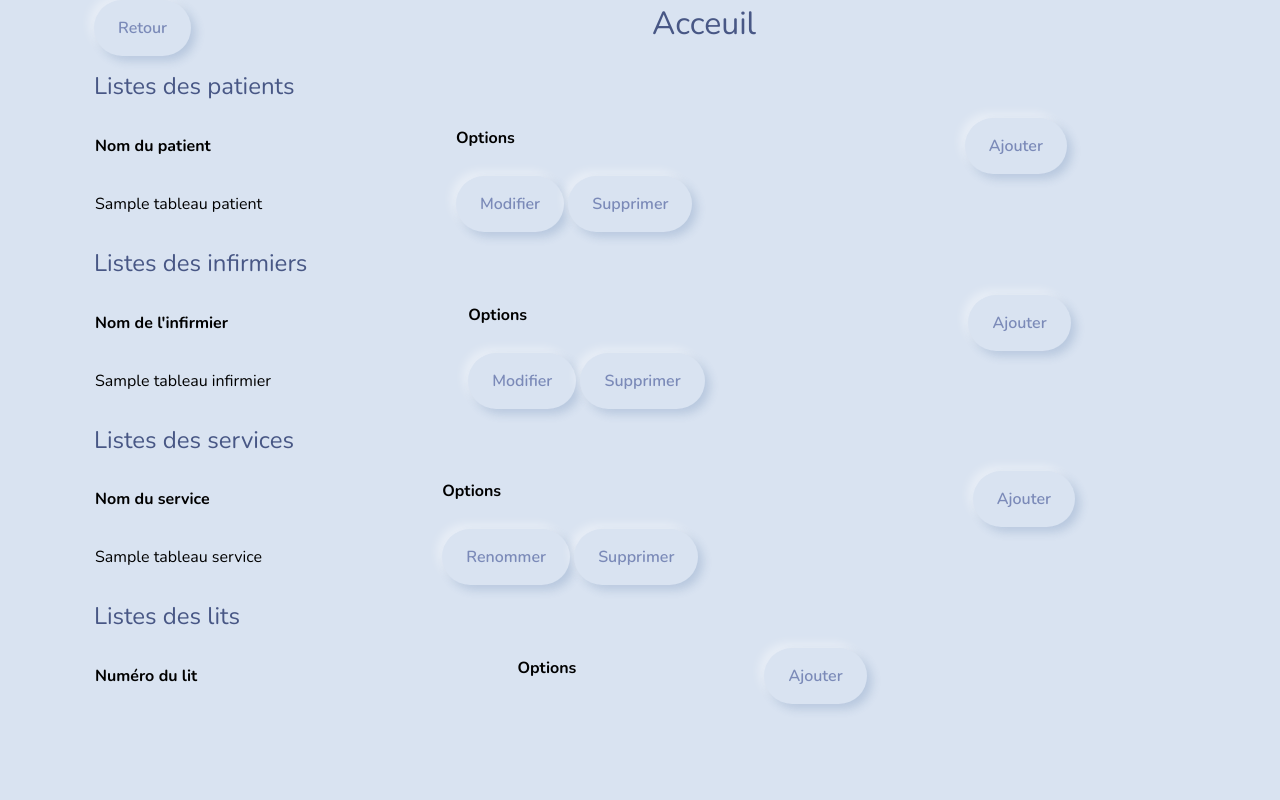
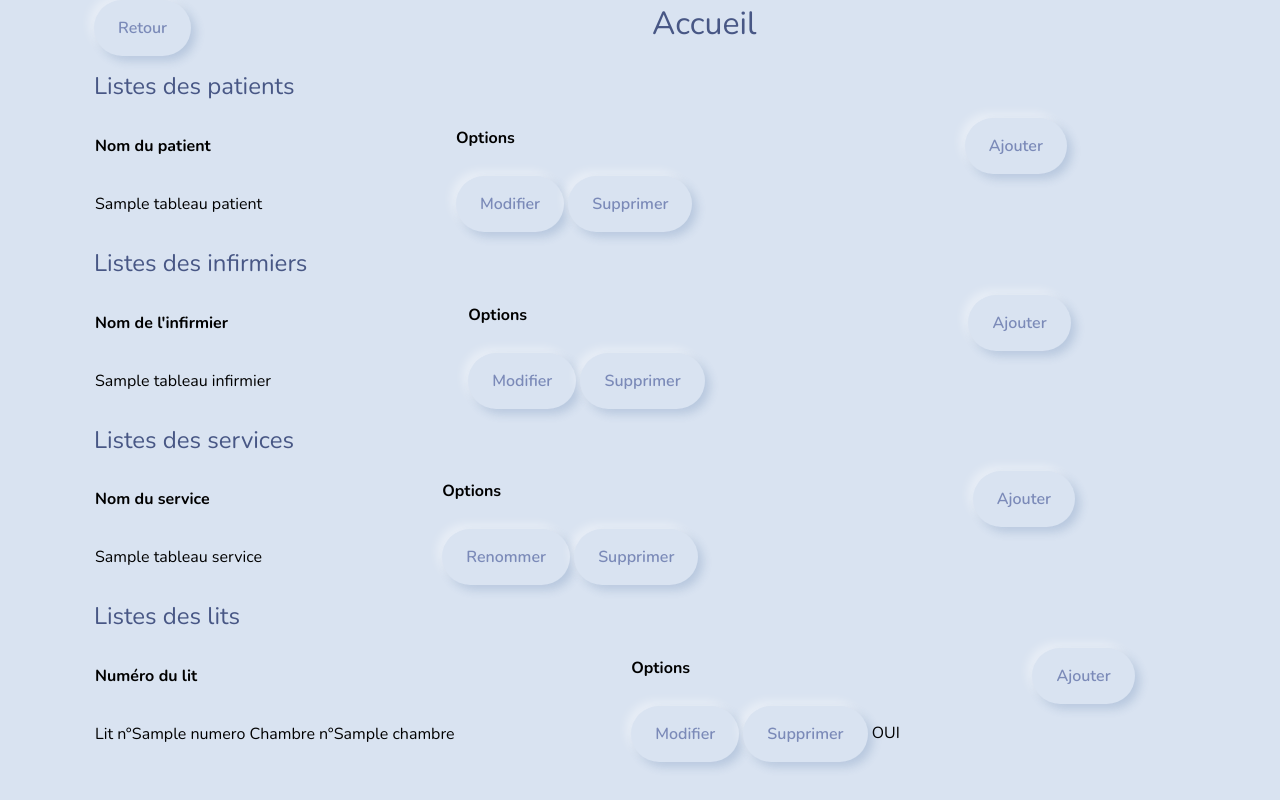
Before and after one commit to Remistln/GestionPatient, a Symfony app: template AppHopital/templates/accueil_administrateur/index.html.twig in a window 1280 px wide. Run offline with Twig, Linux system fonts and the light colour scheme; the template is opened without the code that fills it: most values are stand-ins (such as "Sample title", 1, 10 or a date in 2020); lists and menus that the app fills with data are empty; some libraries are stand-ins or nearby versions.

Commit message:
Modification de la redirection du bouton retour sur les pages d'ajouts et de modification

```diff
--- a/AppHopital/templates/accueil_administrateur/index.html.twig
+++ b/AppHopital/templates/accueil_administrateur/index.html.twig
@@ -9,7 +9,7 @@
             <div class="col-md">
                 <button onclick="window.location.href = '/';" type="button" class="btn btn-secondary">Retour</button>
             </div>
-            <div class="col-md align-self-center"><h2>Acceuil</h2></div>
+            <div class="col-md align-self-center"><h2>Accueil</h2></div>
 
         </div>
     </div>
@@ -37,7 +37,7 @@
                         <td>{{ patients.nom }}</td>
                         <td>
                             <button onclick="window.location.href='/modification/patient/{{ patients.id }}';" type="button" class="btn btn-secondary">Modifier</button>
-                            <button type="button" class="btn btn-secondary">Supprimer</button>
+                            <button onclick="window.location.href='/confirme/delete/patient/{{ patients.id }}';" type="button" class="btn btn-secondary">Supprimer</button>
                         </td>
                     </tr>
                 {% endfor %}
@@ -72,8 +72,8 @@
                     <tr>
                         <td>{{ infirmiers.nom }}</td>
                         <td>
-                            <button onclick="window.location.href='/modification/blank';"type="button" class="btn btn-secondary">Modifier</button>
-                            <button type="button" class="btn btn-secondary">Supprimer</button>
+                            <button onclick="window.location.href='/modification/infirmier/{{ infirmiers.id }}';" type="button" class="btn btn-secondary">Modifier</button>
+                            <button onclick="window.location.href='/confirme/delete/lit/{{ infirmiers.id }}';" type="button" class="btn btn-secondary">Supprimer</button>
                         </td>
                     </tr>
                 {% endfor %}
@@ -107,8 +107,8 @@
                     <tr>
                         <td>{{ services.label }}</td>
                         <td>
-                            <button onclick="window.location.href='/modification/service';"type="button" class="btn btn-secondary">Renommer</button>
-                            <button type="button" class="btn btn-secondary">Supprimer</button>
+                            <button onclick="window.location.href='/modification/service/{{ services.id }}';"type="button" class="btn btn-secondary">Renommer</button>
+                            <button onclick="window.location.href='/confirme/delete/service/{{ services.id }}';" type="button" class="btn btn-secondary">Supprimer</button>
                         </td>
                     </tr>
                 {% endfor %}
@@ -138,12 +138,14 @@
 
             </tr>
             </thead>
-            <!--<tbody>
-           {#  {% for lits in tableauLits %}
+            <tbody>
+             {% for lits in tableauLits %}
                 <tr>
                     <td>Lit n°{{ lits.numero }} Chambre n°{{ lits.chambre }}</td>
                     <td>
-                        <button onclick="window.location.href='/modification/lit';" type="button" class="btn btn-secondary">Modifier</button>
+                        <button onclick="window.location.href='/modification/lit/{{ lits.id }}';" type="button" class="btn btn-secondary">Modifier</button>
+                        <button onclick="window.location.href='/confirme/delete/service/{{ lits.id }}';" type="button" class="btn btn-secondary">Supprimer</button>
+
                         {% if lits.etat == true %}
                             <label>OUI</label>
                         {% else %}
@@ -152,9 +154,9 @@
 
                     </td>
                 </tr>
-            {% endfor %}#}
+            {% endfor %}
 
-            </tbody>-->
+            </tbody>
         </table>
 
     </div>
--- a/AppHopital/templates/ajout_lit/index.html.twig
+++ b/AppHopital/templates/ajout_lit/index.html.twig
@@ -26,7 +26,9 @@
 
     {{ form_widget(formLit) }}
 
-    <button class="btn btn-secondary" type="submit" >Ajouter</button>
+
+    <button  class="btn btn-secondary" type="submit" >Ajouter</button>
+
 
     {{ form_end(formLit) }}
 </div>
--- a/AppHopital/templates/ajout_patient/index.html.twig
+++ b/AppHopital/templates/ajout_patient/index.html.twig
@@ -27,7 +27,7 @@
 
         {{ form_widget(formPatient) }}
 
-        <button class="btn btn-secondary" type="submit" >Ajouter</button>
+        <button  class="btn btn-secondary" type="submit" >Ajouter</button>
 
         {{ form_end(formPatient) }}
 </div>
--- a/AppHopital/templates/confirme_delete_infirmier/index.html.twig
+++ b/AppHopital/templates/confirme_delete_infirmier/index.html.twig
@@ -1,6 +1,6 @@
 {% extends 'base.html.twig' %}
 
-{% block title %}Hello ConfirmeDeleteInfirmierController!{% endblock %}
+{% block title %}Suppression Infirmier{% endblock %}
 
 {% block body %}
 <style>
@@ -10,7 +10,7 @@
 
 <div class="example-wrapper">
     <h1>Êtes-vous sûr de supprimer cet infirmier?</h1>
-    <button  onclick="window.location.href = '{{ route }}';" type="button" > Oui </button>
-    <button  onclick="window.location.href = '/';" type="button" > Non </button>
+    <button  onclick="window.location.href = '{{ route }}';" type="button" class="btn btn-secondary" > Oui </button>
+    <button  onclick="window.location.href = '/';" type="button" class="btn btn-secondary" > Non </button>
 </div>
 {% endblock %}
--- a/AppHopital/templates/confirme_delete_lit/index.html.twig
+++ b/AppHopital/templates/confirme_delete_lit/index.html.twig
@@ -1,6 +1,6 @@
 {% extends 'base.html.twig' %}
 
-{% block title %}Hello ConfirmeDeleteLitController!{% endblock %}
+{% block title %}Suppression Lit{% endblock %}
 
 {% block body %}
 <style>
@@ -10,7 +10,7 @@
 
 <div class="example-wrapper">
     <h1>Êtes-vous sûr de supprimer ce lit?</h1>
-    <button  onclick="window.location.href = '{{ route }}';" type="button" > Oui </button>
-    <button  onclick="window.location.href = '/';" type="button" > Non </button>
+    <button  onclick="window.location.href = '{{ route }}';"  type="button" class="btn btn-secondary" > Oui </button>
+    <button  onclick="window.location.href = '/';"  type="button" class="btn btn-secondary" > Non </button>
 </div>
 {% endblock %}
--- a/AppHopital/templates/modification_admin/index.html.twig
+++ b/AppHopital/templates/modification_admin/index.html.twig
@@ -22,7 +22,7 @@
 
         {{ form_widget(formAdmin) }}
 
-        <button class="btn btn-secondary" type="submit" >Modifier</button>
+        <button  class="btn btn-secondary" type="submit" >Modifier</button>
 
         {{ form_end(formAdmin) }}
     </div>
--- a/AppHopital/templates/modification_infirmier/index.html.twig
+++ b/AppHopital/templates/modification_infirmier/index.html.twig
@@ -11,7 +11,11 @@
         <div class="container">
             <div class="row">
                 <div class="col-md-4 ">
+
+
                     <button onclick="window.location.href = '/accueil/administrateur';" type="button" class="btn btn-secondary">Retour</button>
+
+
                 </div>
                 <div class="col-md-4 align-self-center"><h2>Modification d'un infirmier</h2></div>
 
@@ -22,7 +26,7 @@
 
         {{ form_widget(formInfirmier) }}
 
-        <button class="btn btn-secondary" type="submit" >Modifier</button>
+        <button onclick="window.location.href = '/accueil/administrateur';" class="btn btn-secondary" type="submit" >Modifier</button>
 
         {{ form_end(formInfirmier) }}
     </div>
```
Also changed, not shown: AppHopital/templates/accueil_infirmier/index.html.twig (+8 -6 lines), AppHopital/templates/confirme_delete_admin/index.html.twig (+3 -4 lines), AppHopital/templates/confirme_delete_patient/index.html.twig (+3 -4 lines), AppHopital/templates/confirme_delete_service/index.html.twig (+3 -4 lines), AppHopital/templates/modification_lit/index.html.twig (+7 -1 lines), AppHopital/templates/modification_patient/index.html.twig (+9 -1 lines), AppHopital/templates/modification_service/index.html.twig (+8 -1 lines).
